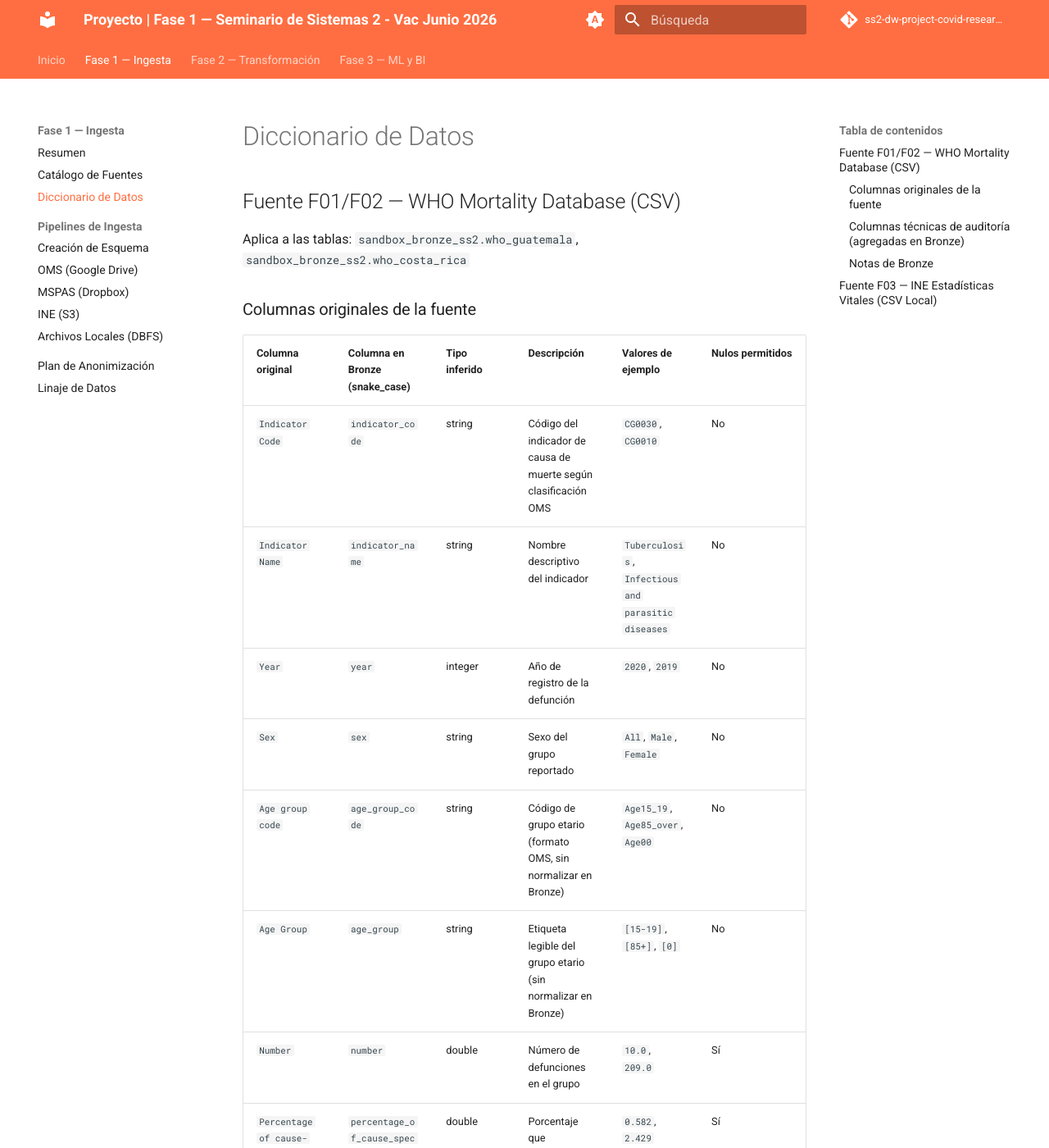
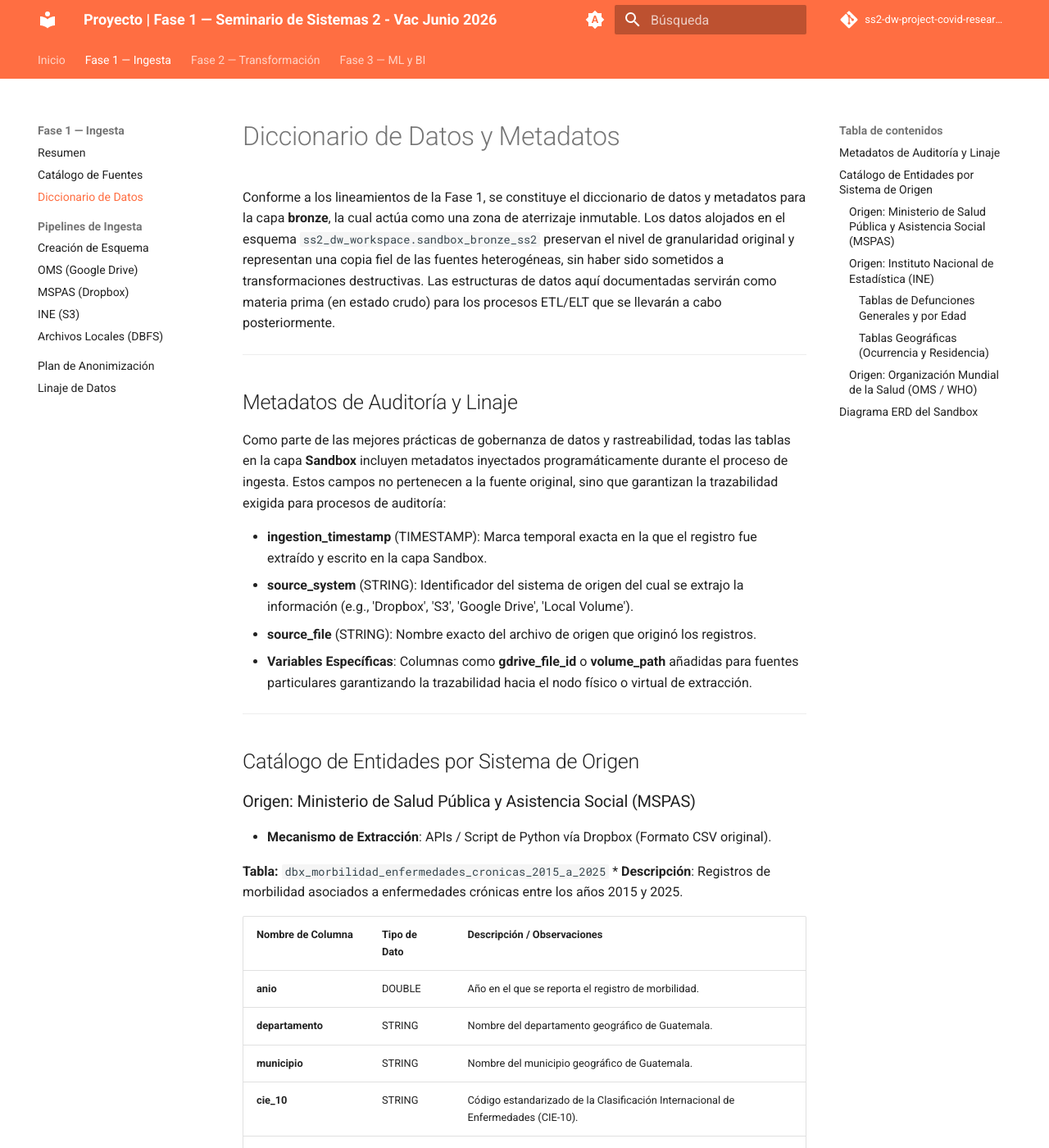
Before and after one commit to SofiaQuintana/ss2-dw-project-covid-research, an MkDocs documentation site: the page built from docs/fase1/diccionario_datos.md, in a window 1280 px wide and 1400 px high. Shown: the whole window at 82% size. Built offline with MkDocs 1.6.1 and Material for MkDocs 9.7.7, drawn with Linux system fonts in a browser that asks for light colours; comment, search, counter and statistics services are not loaded; some of the changed text lies outside the part shown.

Commit message:
fix: upated data catalog docs

```diff
--- a/docs/fase1/diccionario_datos.md
+++ b/docs/fase1/diccionario_datos.md
@@ -1,50 +1,154 @@
-# Diccionario de Datos
+# Diccionario de Datos y Metadatos
 
-## Fuente F01/F02 — WHO Mortality Database (CSV)
-
-Aplica a las tablas: `sandbox_bronze_ss2.who_guatemala`, `sandbox_bronze_ss2.who_costa_rica`
-
-### Columnas originales de la fuente
-
-| Columna original | Columna en Bronze (snake_case) | Tipo inferido | Descripción | Valores de ejemplo | Nulos permitidos |
-|-----------------|-------------------------------|--------------|-------------|-------------------|-----------------|
-| `Indicator Code` | `indicator_code` | string | Código del indicador de causa de muerte según clasificación OMS | `CG0030`, `CG0010` | No |
-| `Indicator Name` | `indicator_name` | string | Nombre descriptivo del indicador | `Tuberculosis`, `Infectious and parasitic diseases` | No |
-| `Year` | `year` | integer | Año de registro de la defunción | `2020`, `2019` | No |
-| `Sex` | `sex` | string | Sexo del grupo reportado | `All`, `Male`, `Female` | No |
-| `Age group code` | `age_group_code` | string | Código de grupo etario (formato OMS, sin normalizar en Bronze) | `Age15_19`, `Age85_over`, `Age00` | No |
-| `Age Group` | `age_group` | string | Etiqueta legible del grupo etario (sin normalizar en Bronze) | `[15-19]`, `[85+]`, `[0]` | No |
-| `Number` | `number` | double | Número de defunciones en el grupo | `10.0`, `209.0` | Sí |
-| `Percentage of cause-specific deaths out of total deaths` | `percentage_of_cause_specific_deaths_out_of_total_deaths` | double | Porcentaje que representa esta causa sobre el total de muertes | `0.582`, `2.429` | Sí |
-| `Age-standardized death rate per 100 000 standard population` | `age_standardized_death_rate_per_100_000_standard_population` | double | Tasa de mortalidad ajustada por edad por 100,000 habitantes | — | Sí (frecuentemente vacío en la fuente) |
-| `Death rate per 100 000 population` | `death_rate_per_100_000_population` | double | Tasa de mortalidad cruda por 100,000 habitantes | `0.513`, `63.973` | Sí |
-
-### Columnas técnicas de auditoría (agregadas en Bronze)
-
-| Columna | Tipo | Descripción |
-|---------|------|-------------|
-| `ingestion_timestamp` | timestamp | Fecha y hora UTC en que se ejecutó el pipeline de ingesta |
-| `source_system` | string | Sistema de origen (`WHO Mortality Database Portal (Google Drive)`) |
-| `source_file` | string | Nombre del archivo original descargado |
-| `gdrive_file_id` | string | ID del archivo en Google Drive (trazabilidad del dato hasta la fuente) |
-| `country` | string | País al que corresponden los datos (`guatemala`, `costa_rica`) |
-
-### Notas de Bronze
-
-!!! warning "Sin normalización en esta capa"
-    - `age_group_code` y `age_group` se preservan con sus valores originales de la OMS
-      (`Age15_19`, `[15-19]`, `Age85_over`, `[85+]`). La estandarización ocurrirá en Stage.
-    - La columna `age_standardized_death_rate_per_100_000_standard_population` está
-      frecuentemente vacía en la fuente; se ingesta como `null` sin imputación.
-    - Los 7 renglones de metadata del archivo (Region, Country, Export date, etc.)
-      se descartan en la lectura — no son datos de defunciones sino metadata del export.
+Conforme a los lineamientos de la Fase 1, se constituye el diccionario de datos y metadatos para la capa **bronze**, la cual actúa como una zona de aterrizaje inmutable. Los datos alojados en el esquema ``ss2_dw_workspace.sandbox_bronze_ss2`` preservan el nivel de granularidad original y representan una copia fiel de las fuentes heterogéneas, sin haber sido sometidos a transformaciones destructivas. Las estructuras de datos aquí documentadas servirán como materia prima (en estado crudo) para los procesos ETL/ELT que se llevarán a cabo posteriormente.
 
 ---
 
-## Fuente F03 — INE Estadísticas Vitales (CSV Local)
+## Metadatos de Auditoría y Linaje
 
-Aplica a la tabla: `sandbox_bronze_ss2.local_<sufijo>`
+Como parte de las mejores prácticas de gobernanza de datos y rastreabilidad, todas las tablas en la capa **Sandbox** incluyen metadatos inyectados programáticamente durante el proceso de ingesta. Estos campos no pertenecen a la fuente original, sino que garantizan la trazabilidad exigida para procesos de auditoría:
 
-!!! note "Pendiente"
-    Completar una vez que se descargue el archivo del INE y se inspeccionen sus columnas.
-    Seguir el mismo formato de tabla que la sección anterior.
+* **ingestion_timestamp** (TIMESTAMP): Marca temporal exacta en la que el registro fue extraído y escrito en la capa Sandbox.
+* **source_system** (STRING): Identificador del sistema de origen del cual se extrajo la información (e.g., 'Dropbox', 'S3', 'Google Drive', 'Local Volume').
+* **source_file** (STRING): Nombre exacto del archivo de origen que originó los registros.
+* **Variables Específicas**: Columnas como **gdrive_file_id** o **volume_path** añadidas para fuentes particulares garantizando la trazabilidad hacia el nodo físico o virtual de extracción.
+
+---
+
+## Catálogo de Entidades por Sistema de Origen
+
+### Origen: Ministerio de Salud Pública y Asistencia Social (MSPAS)
+
+* **Mecanismo de Extracción**: APIs / Script de Python vía Dropbox (Formato CSV original).
+
+**Tabla:** `dbx_morbilidad_enfermedades_cronicas_2015_a_2025`
+* **Descripción**: Registros de morbilidad asociados a enfermedades crónicas entre los años 2015 y 2025.
+
+| Nombre de Columna | Tipo de Dato | Descripción / Observaciones |
+| :--- | :--- | :--- |
+| **anio** | DOUBLE | Año en el que se reporta el registro de morbilidad. |
+| **departamento** | STRING | Nombre del departamento geográfico de Guatemala. |
+| **municipio** | STRING | Nombre del municipio geográfico de Guatemala. |
+| **cie_10** | STRING | Código estandarizado de la Clasificación Internacional de Enfermedades (CIE-10). |
+| **diagnostico** | STRING | Descripción textual del diagnóstico médico. |
+| **grupo_etario** | STRING | Rango de edad estructurado del paciente. |
+| **sexo** | STRING | Sexo biológico del paciente. |
+| **casos** | DOUBLE | Número total de casos reportados para los criterios específicos. |
+| **grupoetario** | STRING | Campo replicado de grupo etario (fidelidad a la fuente original). |
+| **ingestion_timestamp** | TIMESTAMP | Metadato de auditoría temporal. |
+| **source_system** | STRING | Metadato del origen ('Dropbox - MSPAS'). |
+| **source_file** | STRING | Link del archivo CSV de origen extraído. |
+
+**Tabla:** `dbx_morbilidad_grupo_materno_infantil_2012_a_2025`
+* **Descripción**: Registros de morbilidad focalizados en el grupo materno-infantil.
+
+| Nombre de Columna | Tipo de Dato | Descripción / Observaciones |
+| :--- | :--- | :--- |
+| **anio** | BIGINT | Año del reporte de morbilidad. |
+| **departamento** | STRING | Nombre del departamento geográfico. |
+| **municipio** | STRING | Nombre del municipio geográfico. |
+| **cie_10** | STRING | Código estándar CIE-10. |
+| **diagnostico** | STRING | Descripción textual del diagnóstico. |
+| **grupo_etario** | STRING | Categorización etaria del paciente. |
+| **sexo** | STRING | Sexo biológico del paciente. |
+| **casos** | DOUBLE | Conteo de casos registrados. |
+| **cantidad** | DOUBLE | Métrica complementaria del registro (fidelidad a la estructura original). |
+| **ingestion_timestamp** | TIMESTAMP | Metadato de auditoría temporal. |
+| **source_system** | STRING | Metadato del origen. |
+| **source_file** | STRING | Link del archivo CSV de origen extraído. |
+
+**Tabla:** `dbx_primeras_causas_de_morbilidad_2015_a_2025`
+* **Descripción**: Conjunto de datos sobre las causas primarias de morbilidad en el territorio nacional.
+
+| Nombre de Columna | Tipo de Dato | Descripción / Observaciones |
+| :--- | :--- | :--- |
+| **anio** | BIGINT | Año de registro. |
+| **departamento** | STRING | Departamento de registro. |
+| **municipio** | STRING | Municipio de registro. |
+| **cie_10** | STRING | Código de enfermedad CIE-10. |
+| **diagnostico** | STRING | Detalle del diagnóstico asociado a la morbilidad. |
+| **grupo_etario** | STRING | Categorización de la edad. |
+| **sexo** | STRING | Sexo del paciente. |
+| **cantidad** | DOUBLE | Métrica de volumen original. |
+| **casos** | DOUBLE | Conteo de incidencias. |
+| **ingestion_timestamp** | TIMESTAMP | Metadato de auditoría temporal. |
+| **source_system** | STRING | Metadato del origen. |
+| **source_file** | STRING | Link del archivo CSV de origen extraído. |
+
+---
+
+### Origen: Instituto Nacional de Estadística (INE)
+
+* **Mecanismo de Extracción**: PySpark (Pandas fallback) desde AWS S3 (Formato XLSX - Reporte original).
+
+> **Nota**: Por requerimientos de la Fase 1, las filas de subtotales permanecen inalteradas en esta capa.
+
+#### Tablas de Defunciones Generales y por Edad
+* `ine_defunciones_neonatales_sexo_edad_causas_muerte`
+* `ine_defunciones_postneonatales_sexo_edad_causas_muerte`
+* `ine_defunciones_sexo_edad_causas_muerte`
+
+**Estructura Homologada (por la fuente original):**
+
+| Nombre de Columna | Tipo de Dato | Descripción / Observaciones |
+| :--- | :--- | :--- |
+| **edad** | STRING | Edad simple o grupo etario del difunto. |
+| **codigo_cie_10** | STRING | Código de la causa de defunción según CIE-10. |
+| **causa_de_muerte** | STRING | Descripción textual de la causa de defunción. |
+| **total** | DOUBLE | Total de defunciones para la agrupación (incluye totales generales por limpiar en Stage). |
+| **hombres** | DOUBLE | Subtotal de defunciones masculinas. |
+| **mujeres** | DOUBLE | Subtotal de defunciones femeninas. |
+| **anio** | BIGINT | Año de ocurrencia o registro. |
+| **source_file** | STRING | Link del archivo Excel de origen extraído. |
+| **source_system** | STRING | Metadato del origen ('AWS S3 - INE'). |
+| **ingestion_timestamp** | TIMESTAMP | Metadato de auditoría. |
+
+#### Tablas Geográficas (Ocurrencia y Residencia)
+* `ine_defunciones_causas_externas_sexo_depto_ocurrencia`
+* `ine_defunciones_sexo_depto_residencia_causas_muerte`
+
+**Estructura Homologada:**
+
+| Nombre de Columna | Tipo de Dato | Descripción / Observaciones |
+| :--- | :--- | :--- |
+| **departamento_de_ocurrencia** / **departamento_de_residencia** | STRING | Entidad geográfica departamental, ya sea donde ocurrió el hecho o donde residía el difunto. |
+| **causas_externas_codigo_cie_10** / **codigo_cie_10** | STRING | Código CIE-10 de la defunción. |
+| **causa_de_muerte** | STRING | Descripción de la causa (si aplica). |
+| **total** | DOUBLE | Total de defunciones. |
+| **hombres** | DOUBLE | Defunciones masculinas. |
+| **mujeres** | DOUBLE | Defunciones femeninas. |
+| **anio** | BIGINT | Año correspondiente. |
+| **source_file** | STRING | Archivo fuente. |
+| **source_system** | STRING | Metadato del origen. |
+| **ingestion_timestamp** | TIMESTAMP | Metadato de auditoría. |
+
+---
+
+### Origen: Organización Mundial de la Salud (OMS / WHO)
+
+* **Mecanismo de Extracción**: Google Drive API (Costa Rica) y Volumen Local (Guatemala) en formato CSV.
+
+**Tablas:** `who_costa_rica` y `who_guatemala`
+* **Descripción:** Datos de línea base internacional para comparativa Centroamericana de la salud.
+
+| Nombre de Columna | Tipo de Dato | Descripción / Observaciones |
+| :--- | :--- | :--- |
+| **indicator_code** | STRING | Código del indicador estructurado de la OMS. |
+| **indicator_name** | BIGINT | Nombre/Identificador numérico del indicador de salud evaluado. |
+| **year** | STRING | Año de la observación estadística. |
+| **sex** | STRING | Sexo asociado al indicador. |
+| **age_group_code** | STRING | Código categórico del grupo etario. |
+| **age_group** | DOUBLE | Métrica numérica del grupo etario. |
+| **number** | DOUBLE | Conteo numérico base del indicador. |
+| **percentage_of_cause_specific_deaths_out_of_total_deaths** | DOUBLE | Porcentaje de defunciones específicas derivadas del total de defunciones. |
+| **age_standardized_death_rate_per_100_000_standard_population** | DOUBLE | Tasa de mortalidad estandarizada por edad (por cada 100,000 habitantes). |
+| **death_rate_per_100_000_population** | DOUBLE | Tasa bruta de mortalidad (por cada 100,000 habitantes). |
+| **country** | STRING | País correspondiente ('Costa Rica' o 'Guatemala'). |
+| **source_file** | STRING | Nombre del archivo CSV. |
+| **source_system** | STRING | 'Google Drive - WHO' o 'Local Volume - WHO'. |
+| **ingestion_timestamp** | TIMESTAMP | Metadato de auditoría temporal. |
+| **gdrive_file_id** / **volume_path** | STRING | (Exclusivo por tabla) ID del archivo en Drive o Ruta local física (Data Lineage). |
+
+## Diagrama ERD del Sandbox
+
+![Diagrama ERD Sandbox](assets/erd.png)
```
Also changed, not shown: docs/assets/erd.png (added).
